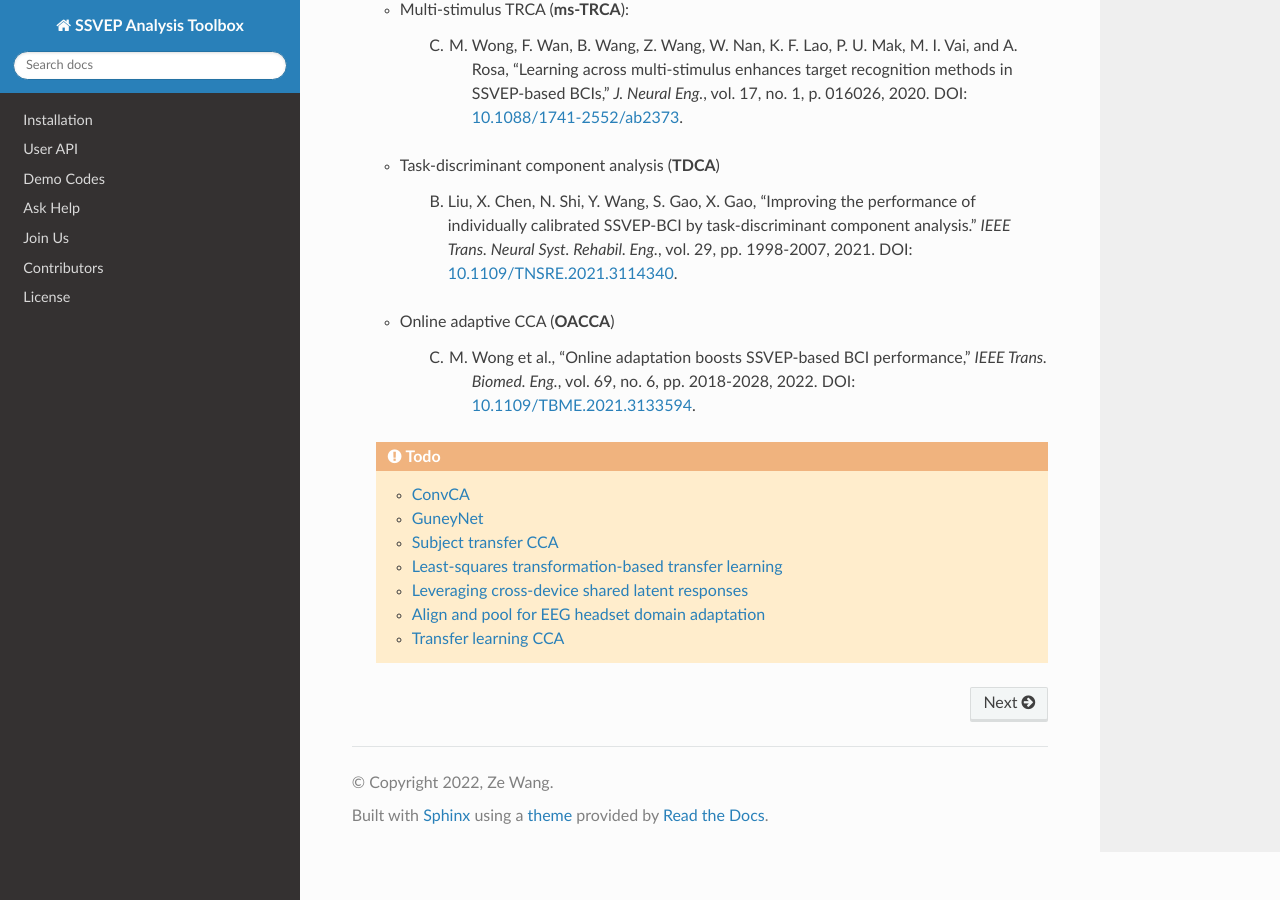
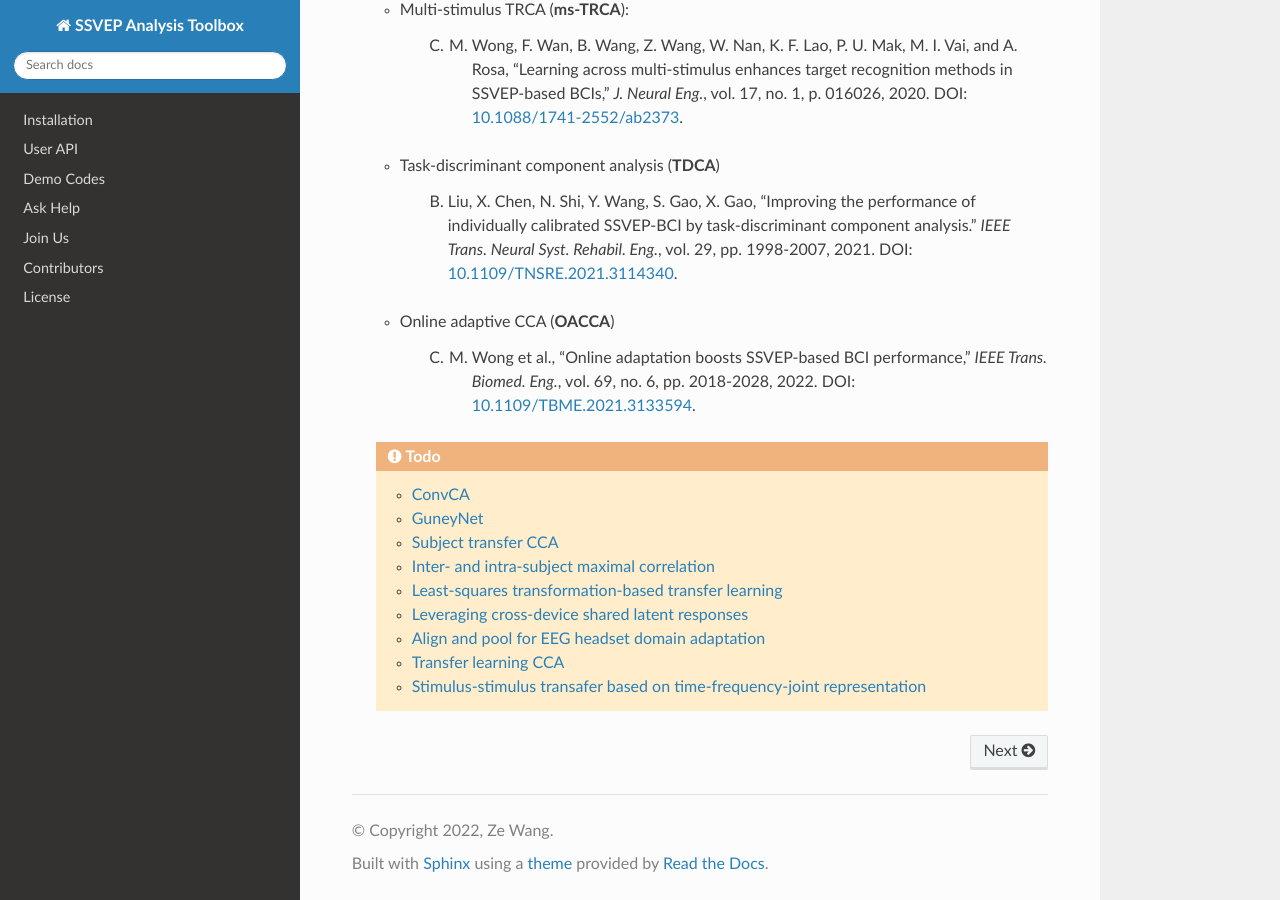
Before and after one commit to pikipity/SSVEP-Analysis-Toolbox, a Sphinx documentation site: the page built from Docs/index.rst, in a window 1280 px wide and 900 px high, scrolled down 3299 px. Built offline with Sphinx 7.4.7 and the Read the Docs theme 2.0.0, drawn with Linux system fonts in a browser that asks for light colours.

Commit message:
Update index.rst

```diff
--- a/Docs/index.rst
+++ b/Docs/index.rst
@@ -114,7 +114,9 @@ Datasets and Algorithms
     + `ConvCA <https://github.com/yaoli90/Conv-CA>`_
     + `GuneyNet <https://github.com/pikipity/brainda/blob/master/brainda/algorithms/deep_learning/guney_net.py>`_
     + `Subject transfer CCA <https://github.com/edwin465/SSVEP-stCCA>`_
+    + `Inter- and intra-subject maximal correlation <https://ieeexplore.ieee.org/document/9350285/>`_
     + `Least-squares transformation-based transfer learning <https://doi.org/10.1088/1741-2552/abcb6e>`_
     + `Leveraging cross-device shared latent responses <https://doi.org/10.1109/TBME.2019.2929745>`_
     + `Align and pool for EEG headset domain adaptation <https://ieeexplore.ieee.org/document/9516951/>`_
     + `Transfer learning CCA <https://github.com/edwin465/SSVEP-tlCCA>`_
+    + `Stimulus-stimulus transafer based on time-frequency-joint representation <https://ieeexplore.ieee.org/document/9857586/>`_
```
